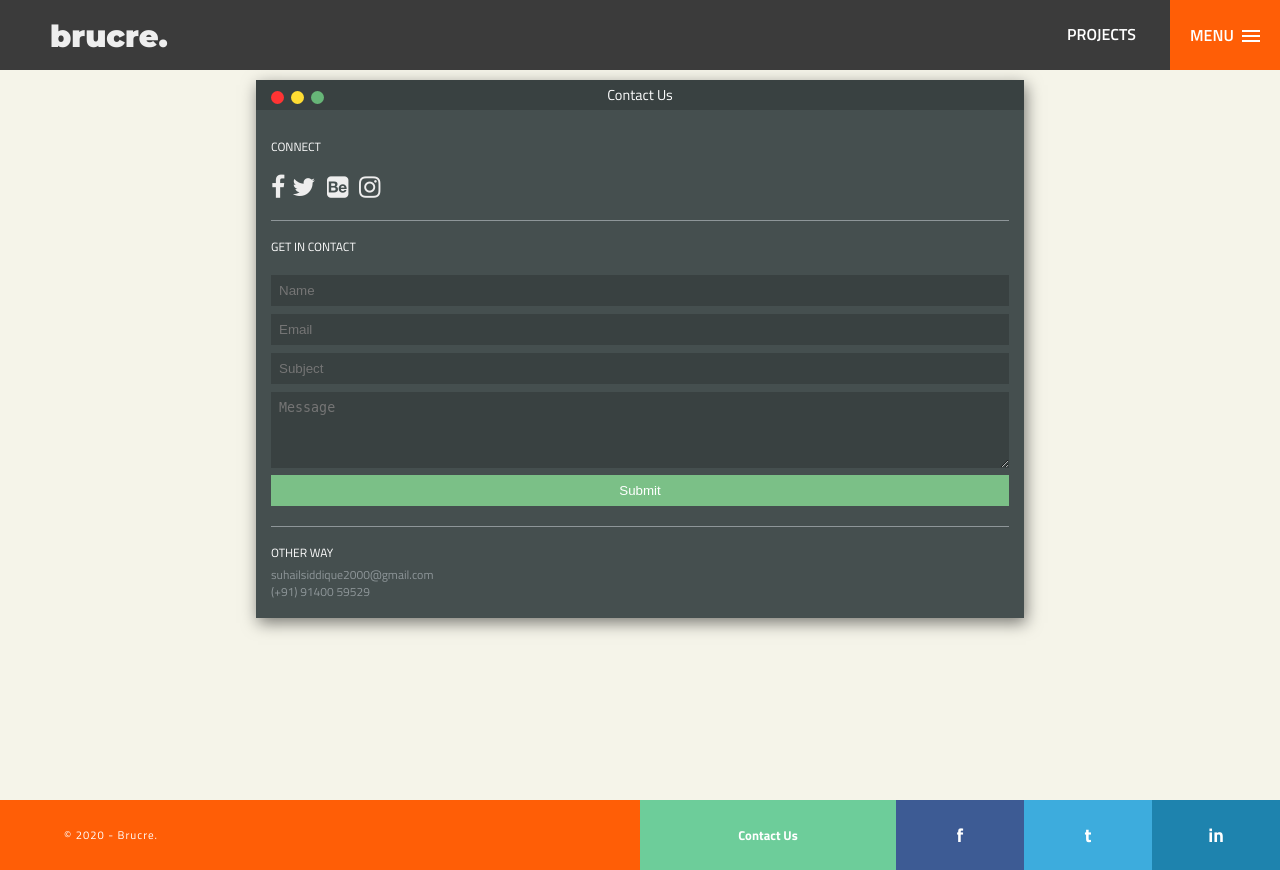
After one commit to szyth/brucre, a PHP site: page /contact.php in a window 1280 px wide. The commit adds this page. Run offline with PHP 8.4, Linux system fonts and the light colour scheme.

Commit message:
Contact form done

```diff
--- /dev/null
+++ b/contact.php
@@ -0,0 +1,81 @@
+<?php require('includes/header.inc.php');
+
+if (isset($_POST['submit'])) {
+
+    $name = mysqli_real_escape_string($con, $_POST['name']);
+    $email = mysqli_real_escape_string($con, $_POST['email']);
+    $subject = mysqli_real_escape_string($con, $_POST['subject']);
+    $message = mysqli_real_escape_string($con, $_POST['message']);
+
+
+    if (!empty($name) && !empty($email) && !empty($subject) && !empty($message)) {
+
+
+
+
+        $sql = "INSERT INTO contact_us(name,email,subject,message) VALUES('$name','$email','$subject','$message')";
+        $res = mysqli_query($con, $sql);
+
+
+?>
+        <script>
+            alert("Thank You for contacting us! ")
+        </script>
+    <?php
+    } else {
+    ?>
+        <script>
+            alert("Please fill all fields")
+        </script>
+<?php
+    }
+}
+
+
+?>
+
+
+<div id='browser'>
+    <div id='browser-bar'>
+        <div class='circles'></div>
+        <div class='circles'></div>
+        <div class='circles'></div>
+        <p>Contact Us</p>
+        <span class='arrow entypo-resize-full'></span>
+    </div>
+    <div id='content'>
+        <br>
+        <div id='right'>
+            <p>Connect</p>
+            <br>
+            <div id='social'>
+                <a class='social fa fa-facebook'>
+                </a>
+                <a class='social fa fa-twitter'>
+                </a>
+                <a class='social fa fa-behance-square'>
+                </a>
+                <a class='social fa fa-instagram'>
+                </a>
+            </div>
+            <form method="POST">
+                <p>Get in Contact</p>
+                <br>
+                <input placeholder='Name' type='text' name="name">
+                <input placeholder='Email' type='email' name="email">
+                <input placeholder='Subject' type='text' name="subject">
+                <textarea placeholder='Message' rows='4' name="message"></textarea>
+                <input placeholder='Send' type='submit' name="submit">
+            </form>
+            <p>other way</p>
+            <p class='other entypo-mail'>
+                <a href='#'>suhailsiddique2000@gmail.com</a>
+            </p>
+            <p class='other entypo-phone'>(+91) 91400 59529</p>
+        </div>
+    </div>
+</div>
+
+
+<?php require('includes/sub-header.inc.php'); ?>
+<?php require('includes/footer.inc.php'); ?>
--- a/includes/sub-header.inc.php
+++ b/includes/sub-header.inc.php
@@ -23,7 +23,7 @@
 
   <ul class="cd-navigation cd-single-item-wrapper">
     <li><a href="aboutUs.php">About Us</a></li>
-    <li><a href="contact.html">Contact Us</a></li>
+    <li><a href="contact.php">Contact Us</a></li>
 
   </ul> <!-- cd-single-item-wrapper -->
 
```
